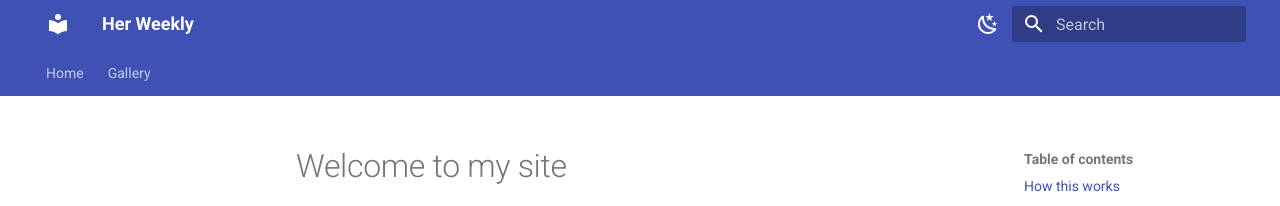
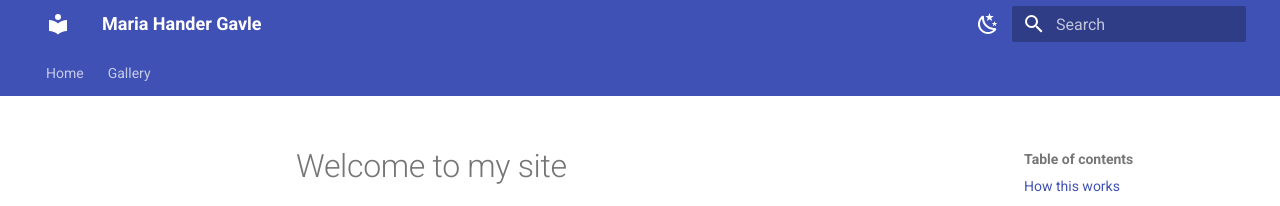
Before and after one commit to marias-hander-gavle/marias-hander-gavle.github.io, an MkDocs documentation site: the page built from docs/entries/2026-04-20-welcome/index.md, in a window 1280 px wide. Shown: the top 206 px of the page. Built offline with MkDocs 1.6.1 and Material for MkDocs 9.7.7, drawn with Linux system fonts in a browser that asks for light colours.

Commit message:
Update 2026-04-21

```diff
--- a/mkdocs.yml
+++ b/mkdocs.yml
@@ -1,4 +1,4 @@
-site_name: "Her Weekly"
+site_name: "Maria Hander Gavle"
 site_description: "Weekly updates and photos"
 site_url: "https://marias-hander-gavle.github.io"
 
```
Also changed, not shown: 1 other file.
